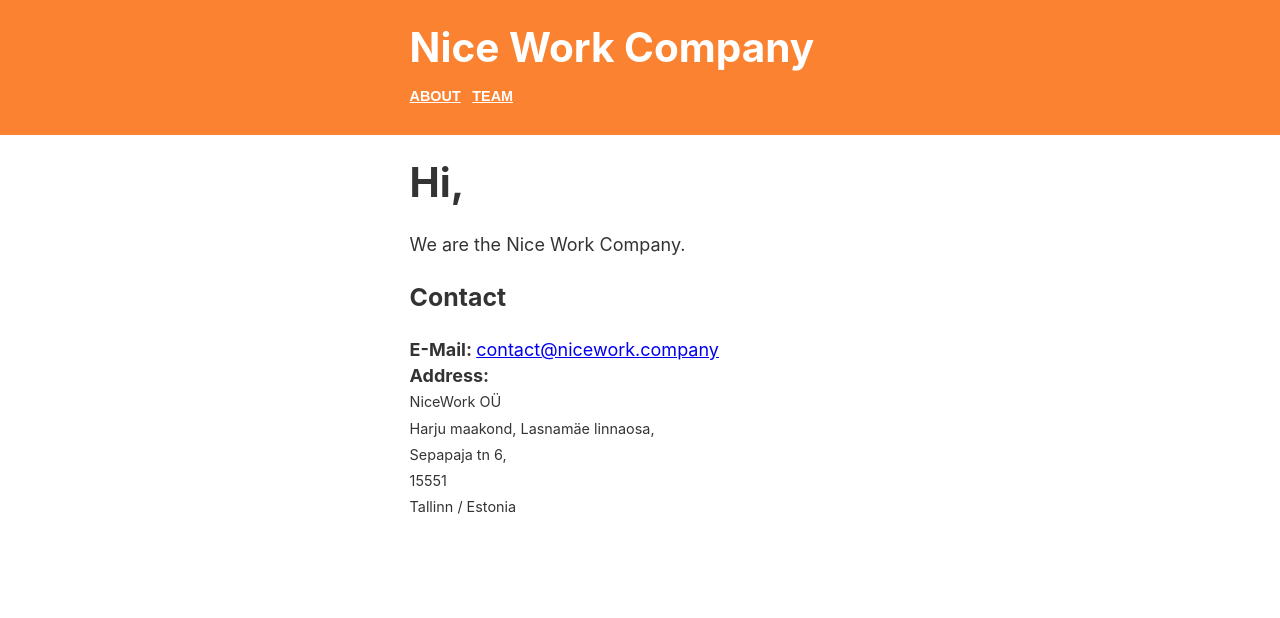
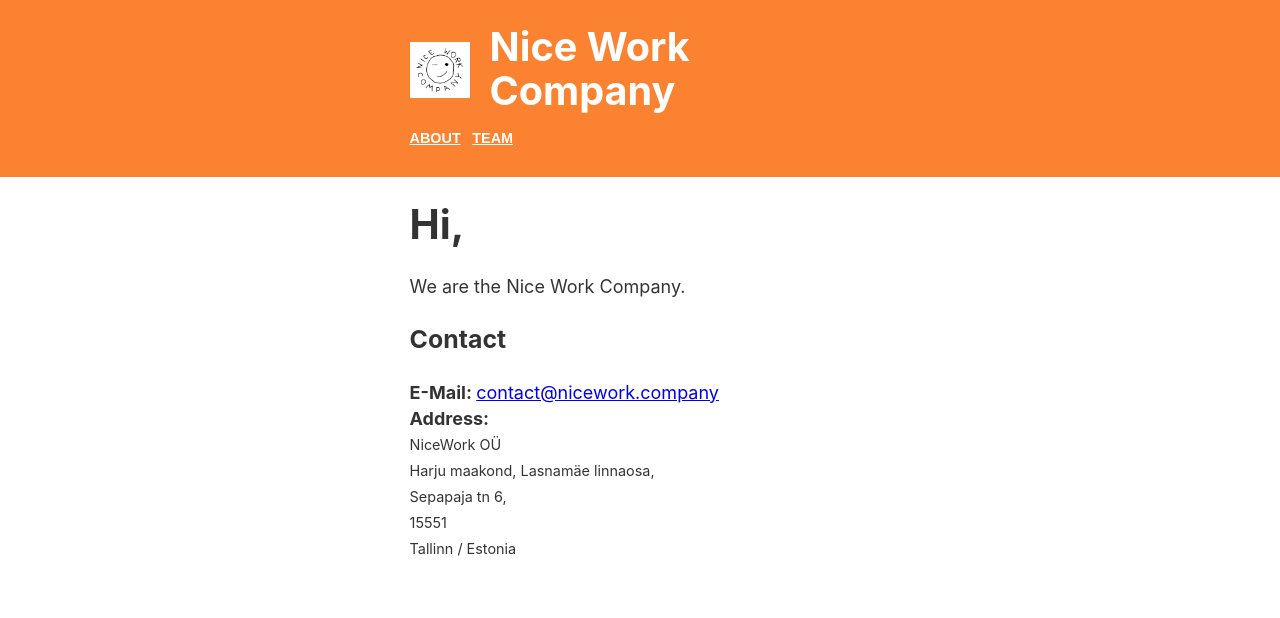
Before and after one commit to nicework-company/website, a Gatsby site: page / in a window 1280 px wide. Built offline with nearby package versions, Linux system fonts and the light colour scheme; Gatsby itself is replaced by a stand-in of ours.

Commit message:
Added logo to header

```diff
--- a/src/components/header.js
+++ b/src/components/header.js
@@ -1,5 +1,6 @@
 import React from 'react'
 import { Link } from 'gatsby'
+import logo from "../images/logo.png"
 
 const styles = {
   menuUl: {
@@ -32,15 +33,25 @@ const Header = ({ siteTitle }) => (
   >
     <div
       style={{
+        display: 'flex',
+        flexDirection: 'column',
         margin: '0 auto',
         maxWidth: 500,
         padding: '1.45rem 1.0875rem',
       }}
     >
-      <h1 style={{ margin: 0 }}>
+      <div style={{display: 'flex', flexDirection: 'row', alignItems: 'center', margin: 0, padding: 0}}>
+        <img src={logo} alt="nice work company logo" style={{
+              margin: 0,
+              width: 60,
+              marginRight: 20
+            }} />
+        <h1 style={{ margin: 0, fontSize: '2.2em' }}>
           <Link
             to="/"
             style={{
+              display: 'flex',
+              flexDirection: 'row',
               color: 'white',
               textDecoration: 'none',
             }}
@@ -48,6 +59,8 @@ const Header = ({ siteTitle }) => (
             {siteTitle}
           </Link>
         </h1>
+      </div>
+      <div style={{display: 'flex'}}>
         <ul style={styles.menuUl}>
           <li style={styles.menuLi}>
             <Link style={styles.menuLink} to="/">ABOUT</Link>
@@ -58,6 +71,7 @@ const Header = ({ siteTitle }) => (
         </ul>
       </div>
     </div>
+  </div>
 )
 
 export default Header
```
Also changed, not shown: src/images/logo.png (added). Lines whose indentation alone changed are shown as unchanged.
